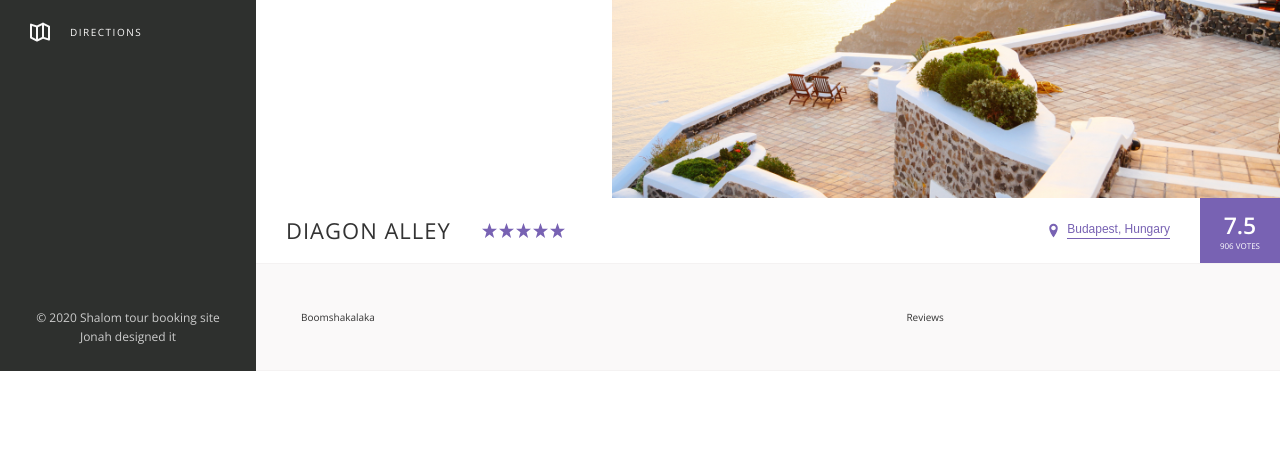
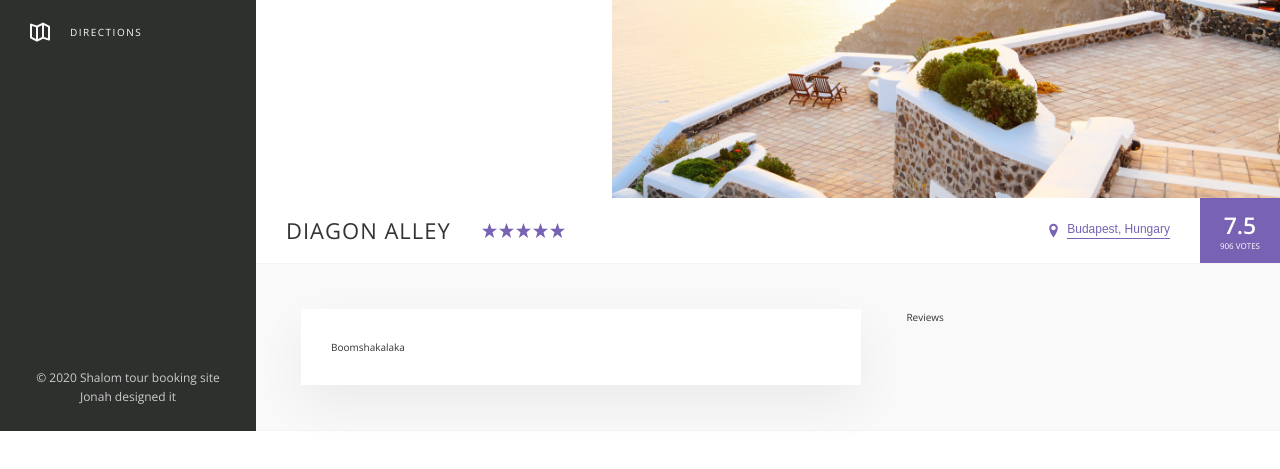
Before and after one commit to Michie1001/shalom, a website: page index.html in a window 1280 px wide. Shown: the part 273-742 px from the top of the page. Drawn offline with nearby package versions, Linux system fonts and the light colour scheme.

Commit message:
started description proper

```diff
--- a/sass/base.scss
+++ b/sass/base.scss
@@ -30,6 +30,8 @@ Grey dark 3: #999
 	--grey-dark-1: #333;
 	--grey-dark-2: #777;
 	--grey-dark-3: #999;
+
+	--shadow: 0 2rem 5rem rgba(0, 0, 0, .06);
 }
 
 * {
--- a/sass/layout.scss
+++ b/sass/layout.scss
@@ -29,10 +29,13 @@
 
 			.description{
 				flex: 0 0 60%;
-				margin-right: 4.5rem
+				margin-right: 4.5rem;
+				background-color: #fff;
+				box-shadow: var(--shadow);
+				padding: 3rem;
 			}
 			.user-reviews{
-				flex: 1
+				flex: 1;
 			}
 		}
 	}
```
Also changed, not shown: css/style.css.
